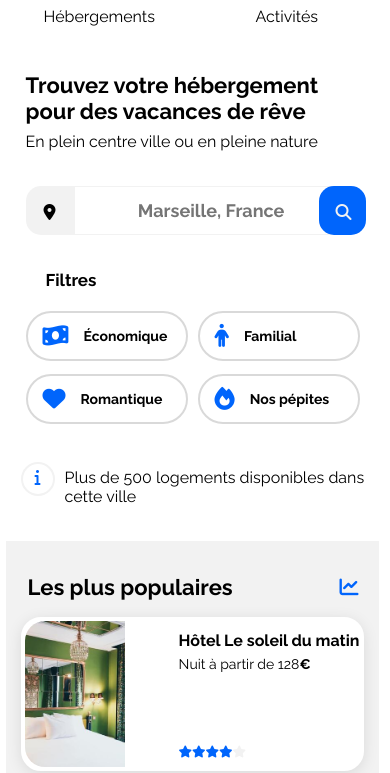
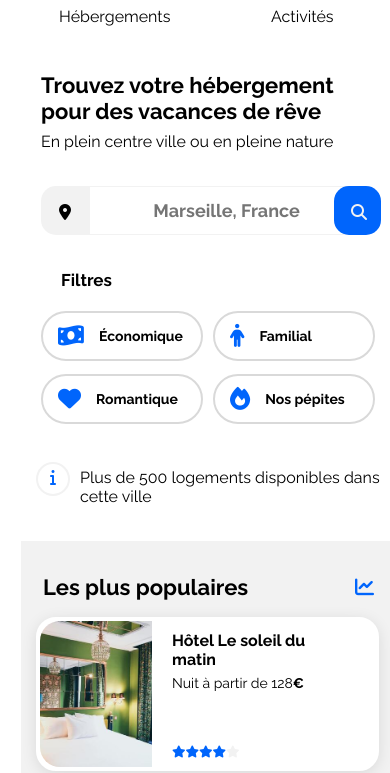
Before and after one commit to Sally-Glanowski/Booki, a plain HTML site: page index.html in a window 390 px wide. Shown: the part 71-844 px from the top of the page. Drawn offline with Linux system fonts and the light colour scheme.

Commit message:
amelioration format desktop

```diff
--- a/style.css
+++ b/style.css
@@ -706,8 +706,11 @@ body{
         display: flex;
         flex-direction: row;
         width: 100%;
+        justify-content: space-between;
+    }
 
-        justify-content: space-between;
+    .card-txt{
+        margin-right: 30px;
     }
 
     .card-rating2{
@@ -761,7 +764,8 @@ body{
     body{
         width: 379px;
         padding:0;
-        margin:auto;
+
+        margin-right: 0;
     }
 
     header{
@@ -890,7 +894,6 @@ body{
     .icone{
       width: 128px;
       height: 16px;
-
       font-style: normal;
       line-height: 16px;
       font-weight: 700;
@@ -971,12 +974,17 @@ body{
     }
 
     .card-txt{
-
-        padding-left: 6px;
+         margin-right: 56px;
     }
 
+    .img-populaires{
+        width:112px;
+    }
+
+
+
     .card-rating2{
-        margin-left: 6px;
+        padding-left: -30px;
     }
 
     /*****HEBERGEMENTS*****/
```
